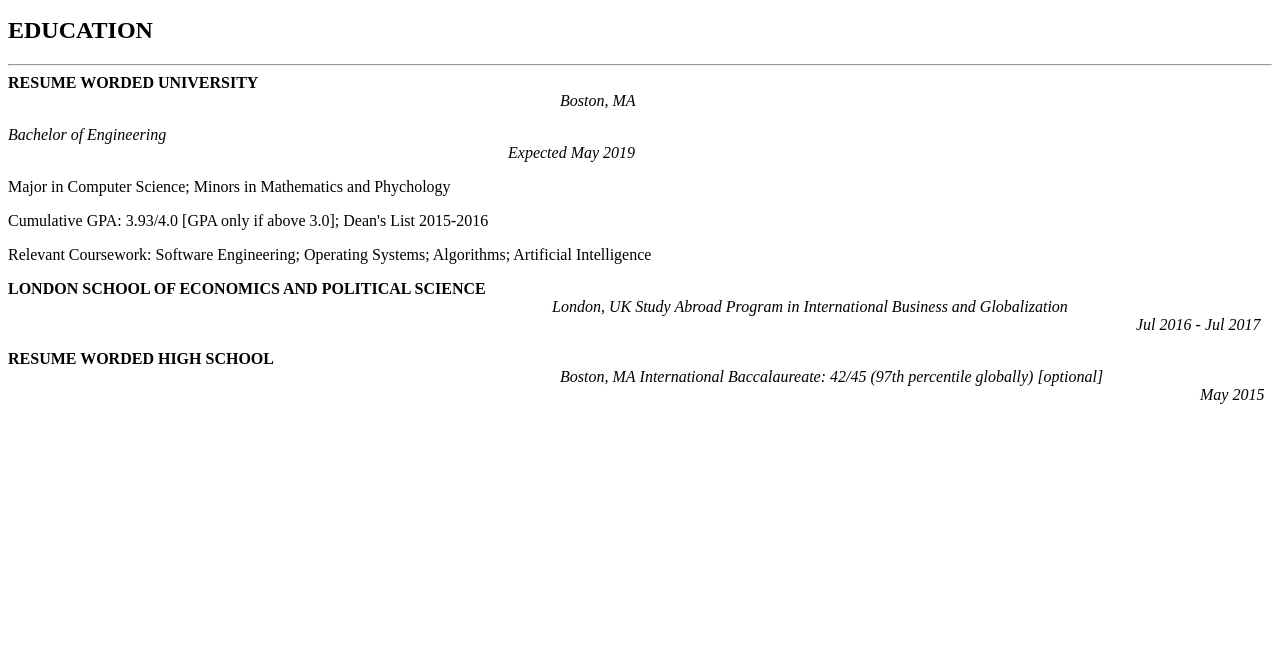
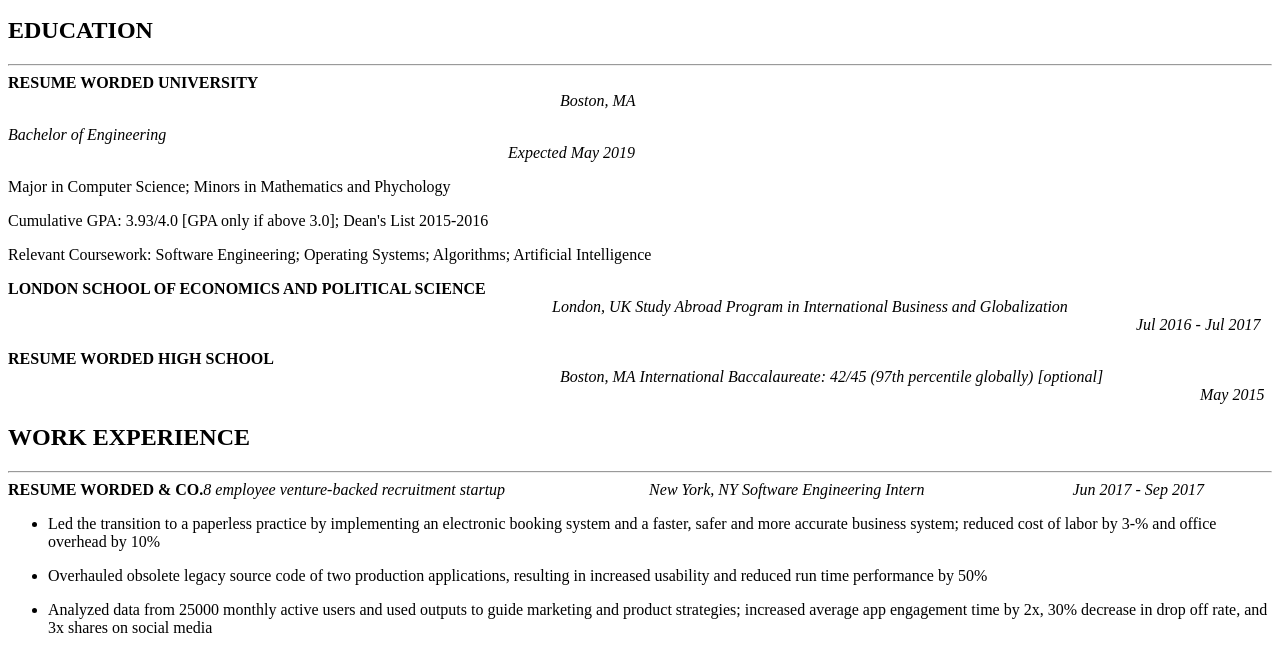
Before and after one commit to YaneAi-xy/CV, a plain HTML site: page index.html in a window 1280 px wide. Shown: the part 101-772 px from the top of the page. Drawn offline with Linux system fonts and the light colour scheme.

Commit message:
index.html

```diff
--- a/index.html
+++ b/index.html
@@ -23,5 +23,14 @@
 			<i>Study Abroad Program in International Business and Globalization</i> &nbsp &nbsp &nbsp &nbsp  &nbsp  &nbsp  &nbsp  &nbsp  &nbsp  &nbsp  &nbsp  &nbsp  &nbsp  &nbsp  &nbsp  &nbsp  &nbsp  &nbsp  &nbsp  &nbsp  &nbsp  &nbsp  &nbsp  &nbsp  &nbsp  &nbsp  &nbsp  &nbsp  &nbsp  &nbsp  &nbsp  &nbsp  &nbsp  &nbsp  &nbsp  &nbsp  &nbsp  &nbsp  &nbsp  &nbsp  &nbsp  &nbsp  &nbsp  &nbsp  &nbsp  &nbsp  &nbsp  &nbsp  &nbsp  &nbsp  &nbsp  &nbsp  &nbsp  &nbsp  &nbsp  &nbsp  &nbsp  &nbsp  &nbsp  &nbsp  &nbsp  &nbsp  &nbsp  &nbsp  &nbsp  &nbsp  &nbsp  &nbsp  &nbsp  &nbsp  &nbsp  &nbsp  &nbsp  &nbsp  &nbsp  &nbsp  &nbsp  &nbsp  &nbsp  &nbsp  &nbsp  &nbsp  &nbsp  &nbsp  &nbsp  &nbsp  &nbsp  &nbsp  &nbsp  &nbsp  &nbsp  &nbsp  &nbsp  &nbsp  &nbsp  &nbsp  &nbsp  &nbsp  &nbsp  &nbsp  &nbsp  &nbsp  &nbsp  &nbsp  &nbsp  &nbsp  &nbsp  &nbsp  &nbsp  &nbsp  &nbsp  &nbsp  &nbsp  &nbsp  &nbsp  &nbsp  &nbsp  &nbsp  &nbsp  &nbsp  &nbsp  &nbsp  &nbsp  &nbsp  &nbsp  &nbsp  &nbsp  &nbsp  &nbsp  &nbsp  &nbsp  &nbsp  &nbsp  &nbsp  &nbsp  &nbsp  &nbsp  &nbsp  &nbsp  &nbsp  &nbsp  &nbsp  &nbsp  &nbsp  &nbsp  &nbsp  &nbsp  &nbsp  &nbsp  &nbsp  &nbsp  &nbsp  &nbsp  &nbsp  &nbsp  &nbsp  &nbsp  &nbsp  &nbsp  &nbsp &nbsp &nbsp  &nbsp  &nbsp  &nbsp  &nbsp <i>Jul 2016 - Jul 2017</i>
 			<p><b>RESUME WORDED HIGH SCHOOL</b>&nbsp &nbsp &nbsp &nbsp  &nbsp  &nbsp  &nbsp  &nbsp  &nbsp  &nbsp  &nbsp  &nbsp  &nbsp  &nbsp  &nbsp  &nbsp  &nbsp  &nbsp  &nbsp  &nbsp  &nbsp  &nbsp  &nbsp  &nbsp  &nbsp  &nbsp  &nbsp  &nbsp  &nbsp  &nbsp  &nbsp  &nbsp  &nbsp  &nbsp  &nbsp  &nbsp  &nbsp  &nbsp  &nbsp  &nbsp  &nbsp  &nbsp  &nbsp  &nbsp  &nbsp  &nbsp  &nbsp  &nbsp  &nbsp  &nbsp  &nbsp  &nbsp  &nbsp  &nbsp  &nbsp  &nbsp  &nbsp  &nbsp  &nbsp  &nbsp  &nbsp  &nbsp  &nbsp  &nbsp  &nbsp  &nbsp  &nbsp  &nbsp  &nbsp  &nbsp  &nbsp  &nbsp  &nbsp  &nbsp  &nbsp  &nbsp  &nbsp  &nbsp  &nbsp  &nbsp  &nbsp  &nbsp  &nbsp  &nbsp  &nbsp  &nbsp  &nbsp  &nbsp  &nbsp  &nbsp  &nbsp  &nbsp  &nbsp  &nbsp  &nbsp  &nbsp  &nbsp  &nbsp  &nbsp  &nbsp  &nbsp  &nbsp  &nbsp  &nbsp  &nbsp  &nbsp  &nbsp  &nbsp  &nbsp  &nbsp  &nbsp  &nbsp  &nbsp  &nbsp  &nbsp  &nbsp  &nbsp  &nbsp  &nbsp  &nbsp  &nbsp  &nbsp  &nbsp  &nbsp  &nbsp  &nbsp  &nbsp  &nbsp  &nbsp  &nbsp  &nbsp  &nbsp  &nbsp  &nbsp  &nbsp  &nbsp  &nbsp  &nbsp  &nbsp  &nbsp  &nbsp  &nbsp  &nbsp  &nbsp  &nbsp  &nbsp  &nbsp  &nbsp  &nbsp  &nbsp  &nbsp  &nbsp  &nbsp  &nbsp  &nbsp  &nbsp  &nbsp  &nbsp  &nbsp  &nbsp  &nbsp &nbsp &nbsp &nbsp  &nbsp &nbsp &nbsp  &nbsp &nbsp &nbsp  &nbsp &nbsp &nbsp  &nbsp &nbsp &nbsp  &nbsp &nbsp &nbsp  &nbsp &nbsp &nbsp  &nbsp &nbsp &nbsp  &nbsp &nbsp &nbsp  &nbsp &nbsp &nbsp  &nbsp &nbsp &nbsp <i>Boston, MA</i>
 			<i>International Baccalaureate: 42/45 (97th percentile globally) [optional]</i> &nbsp &nbsp &nbsp &nbsp  &nbsp  &nbsp  &nbsp  &nbsp  &nbsp  &nbsp  &nbsp  &nbsp  &nbsp  &nbsp  &nbsp  &nbsp  &nbsp  &nbsp  &nbsp  &nbsp  &nbsp  &nbsp  &nbsp  &nbsp  &nbsp  &nbsp  &nbsp  &nbsp  &nbsp  &nbsp  &nbsp  &nbsp  &nbsp  &nbsp  &nbsp  &nbsp  &nbsp  &nbsp  &nbsp  &nbsp  &nbsp  &nbsp  &nbsp  &nbsp  &nbsp  &nbsp  &nbsp  &nbsp  &nbsp  &nbsp  &nbsp  &nbsp  &nbsp  &nbsp  &nbsp  &nbsp  &nbsp  &nbsp  &nbsp  &nbsp  &nbsp  &nbsp  &nbsp  &nbsp  &nbsp  &nbsp  &nbsp  &nbsp  &nbsp  &nbsp  &nbsp  &nbsp  &nbsp  &nbsp  &nbsp  &nbsp  &nbsp  &nbsp  &nbsp  &nbsp  &nbsp  &nbsp  &nbsp  &nbsp  &nbsp  &nbsp  &nbsp  &nbsp  &nbsp  &nbsp  &nbsp  &nbsp  &nbsp  &nbsp  &nbsp  &nbsp  &nbsp  &nbsp  &nbsp  &nbsp  &nbsp  &nbsp  &nbsp  &nbsp  &nbsp  &nbsp  &nbsp  &nbsp  &nbsp  &nbsp  &nbsp  &nbsp  &nbsp  &nbsp  &nbsp  &nbsp  &nbsp  &nbsp  &nbsp  &nbsp  &nbsp  &nbsp  &nbsp  &nbsp  &nbsp  &nbsp  &nbsp  &nbsp  &nbsp  &nbsp  &nbsp  &nbsp  &nbsp  &nbsp  &nbsp  &nbsp  &nbsp  &nbsp  &nbsp  &nbsp  &nbsp  &nbsp  &nbsp  &nbsp  &nbsp  &nbsp  &nbsp  &nbsp  &nbsp  &nbsp  &nbsp  &nbsp  &nbsp  &nbsp  &nbsp  &nbsp  &nbsp  &nbsp  &nbsp  &nbsp &nbsp &nbsp  &nbsp  &nbsp  &nbsp &nbsp &nbsp &nbsp  &nbsp &nbsp <i>May 2015</i>
+			<h2>WORK EXPERIENCE</h2>
+			<hr>
+			<b>RESUME WORDED & CO.</b><i>8 employee venture-backed recruitment startup</i>&nbsp &nbsp &nbsp &nbsp  &nbsp  &nbsp  &nbsp  &nbsp  &nbsp  &nbsp  &nbsp  &nbsp  &nbsp  &nbsp  &nbsp  &nbsp  &nbsp  &nbsp  <i>New York, NY</i>
+			<i>Software Engineering Intern</i> &nbsp &nbsp &nbsp &nbsp  &nbsp  &nbsp  &nbsp  &nbsp  &nbsp  &nbsp  &nbsp  &nbsp  &nbsp  &nbsp  &nbsp  &nbsp  &nbsp  &nbsp <i>Jun 2017 - Sep 2017</i>
+			<ul>
+				<p><li>Led the transition to a paperless practice by implementing an electronic booking system and a faster, safer and more accurate business system; reduced cost of labor by 3-% and office overhead by 10%</p></li>
+				<p><li>Overhauled obsolete legacy source code of two production applications, resulting in increased usability and reduced run time performance by 50%</li></p>
+				<p><li>Analyzed data from 25000 monthly active users and used outputs to guide marketing and product strategies; increased average app engagement time by 2x, 30% decrease in drop off rate, and 3x shares on social media</li></p>
+			</ul>
 		</body>
 	</html>
```
